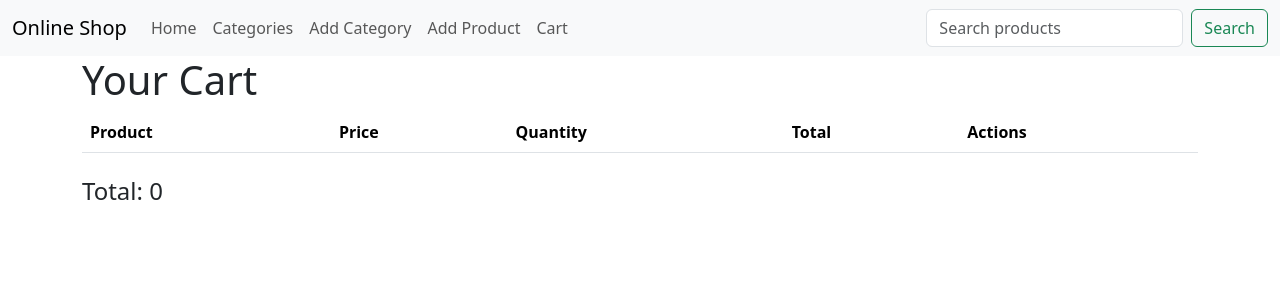
After one commit to ABM1204/homework_60, a Django app: page /cart/ in a window 1280 px wide. The commit adds this page. Shown: the top 300 px of the page. Run offline with Django 5.2, Linux system fonts and the light colour scheme; data that the repository does not hold is empty.

Commit message:
Написал представление для просмотра корзины и удаления товара.

```diff
--- a/source/HW60/urls.py
+++ b/source/HW60/urls.py
@@ -17,6 +17,7 @@ Including another URLconf
 from django.contrib import admin
 from django.urls import path
 from online_shop import views
+from online_shop.views import CartView
 
 urlpatterns = [
     path('admin/', admin.site.urls),
@@ -31,5 +32,7 @@ urlpatterns = [
     path('product/<int:pk>/edit/', views.ProductUpdateView.as_view(), name='product_edit_view'),
     path('product/<int:pk>/delete/', views.ProductDeleteView.as_view(), name='delete_product_view'),
 
-    path('product/add_to_cart/<int:pk>/', views.add_to_cart, name='add_to_cart')
+    path('product/add_to_cart/<int:pk>/', views.add_to_cart, name='add_to_cart'),
+    path('cart/', views.CartView.as_view(), name='cart_view'),
+    path('cart/remove/<int:pk>/', views.remove_from_cart, name='remove_from_cart'),
 ]
--- a/source/online_shop/templates/base.html
+++ b/source/online_shop/templates/base.html
@@ -27,6 +27,9 @@
                     <li class="nav-item">
                         <a class="nav-link" href="{% url 'product_add_view' %}">Add Product</a>
                     </li>
+                    <li class="nav-item">
+                        <a class="nav-link" href="{% url 'cart_view' %}">Cart</a>
+                    </li>
                 </ul>
                 <form class="d-flex ms-auto" method="GET" action="{% url 'products_view' %}">
                     <input class="form-control me-2" type="search" name="q" placeholder="Search products" aria-label="Search">
--- /dev/null
+++ b/source/online_shop/templates/cart_view.html
@@ -0,0 +1,34 @@
+{% extends 'base.html' %}
+
+{% block title %}Cart{% endblock %}
+
+{% block content %}
+<h1>Your Cart</h1>
+<table class="table">
+    <thead>
+        <tr>
+            <th scope="col">Product</th>
+            <th scope="col">Price</th>
+            <th scope="col">Quantity</th>
+            <th scope="col">Total</th>
+            <th scope="col">Actions</th>
+        </tr>
+    </thead>
+    <tbody>
+        {% for item in cart_items %}
+        <tr>
+            <td>{{ item.product.name }}</td>
+            <td>{{ item.product.price }}</td>
+            <td>{{ item.quantity }}</td>
+            <td>{{ item.total_price }}</td>
+            <td>
+                <a href="{% url 'remove_from_cart' item.pk %}" class="btn btn-danger">Remove</a>
+            </td>
+        </tr>
+        {% endfor %}
+    </tbody>
+</table>
+<div class="mt-4">
+    <h4>Total: {{ total }}</h4>
+</div>
+{% endblock %}
--- a/source/online_shop/views.py
+++ b/source/online_shop/views.py
@@ -73,6 +73,18 @@ class ProductDeleteView(DeleteView):
     success_url = reverse_lazy('products_view')
 
 
+class CartView(ListView):
+    model = CartItem
+    template_name = 'cart_view.html'
+    context_object_name = 'cart_items'
+
+    def get_context_data(self, **kwargs):
+        context = super().get_context_data(**kwargs)
+        cart_items = CartItem.objects.all()
+        total = sum(item.product.price * item.quantity for item in cart_items)
+        context['total'] = total
+        return context
+
 def add_to_cart(request, pk):
     product = Product.objects.get(pk=pk)
     cart_item, created = CartItem.objects.get_or_create(product=product)
@@ -80,3 +92,8 @@ def add_to_cart(request, pk):
         cart_item.quantity += 1
         cart_item.save()
     return redirect('products_view')
+
+def remove_from_cart(request, pk):
+    cart_item = CartItem.objects.get(pk=pk)
+    cart_item.delete()
+    return redirect('cart_view')
```
Also changed, not shown: 1 other file.
